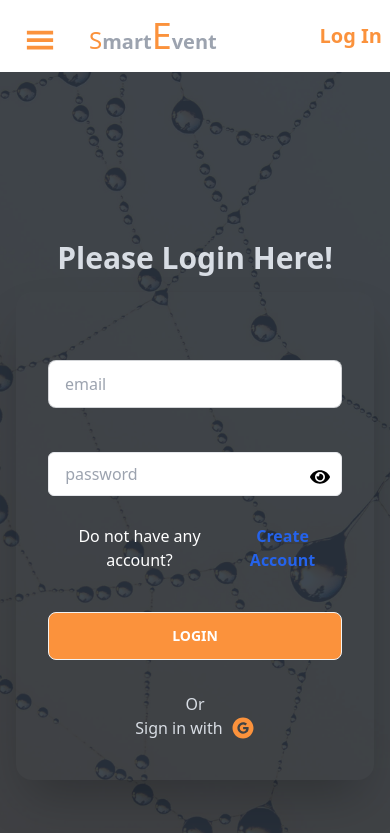
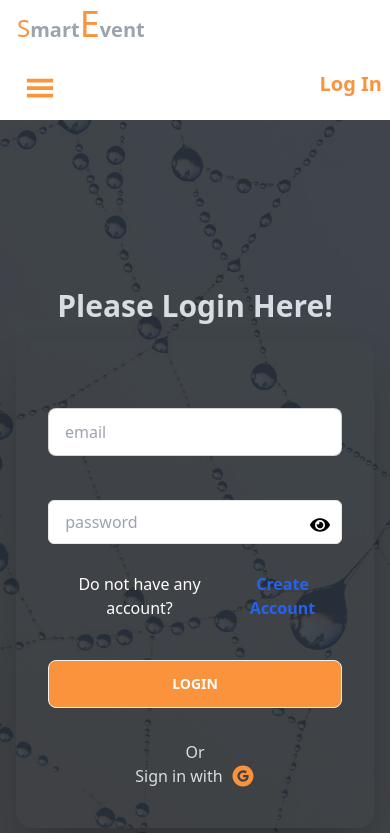
Before and after one commit to rakibaakter/smart-event-management, a React (Vite) app: page /login in a window 390 px wide. Shown: the top 833 px of the page. Built offline with nearby package versions, Linux system fonts and the light colour scheme; no server answers.

Commit message:
created 404 error page

```diff
--- a/src/Components/Header/Navbar.jsx
+++ b/src/Components/Header/Navbar.jsx
@@ -29,6 +29,10 @@ const Navbar = () => {
     </>
   );
   return (
+    <div>
+      <a className="btn btn-ghost normal-case text-xl mx-auto md:hidden">
+        <Logo />
+      </a>
       <div className="navbar px-2 md:px-10 lg:px-24">
         <div className="navbar-start ">
           <div className="dropdown">
@@ -45,7 +49,7 @@ const Navbar = () => {
               {NavLinks}
             </ul>
           </div>
-        <a className="btn btn-ghost normal-case text-xl">
+          <a className="btn btn-ghost normal-case text-xl hidden md:block">
             <Logo />
           </a>
         </div>
@@ -66,7 +70,9 @@ const Navbar = () => {
                 <span>{user.displayName}</span>
               </span>
               <Link onClick={logOut}>
-              <a className="text-orange-400 font-semibold text-xl">Sign Out</a>
+                <a className="text-orange-400 font-semibold text-xl">
+                  Sign Out
+                </a>
               </Link>
             </div>
           ) : (
@@ -76,6 +82,7 @@ const Navbar = () => {
           )}
         </div>
       </div>
+    </div>
   );
 };
 
--- /dev/null
+++ b/src/Pages/ErrorPage.jsx
@@ -0,0 +1,25 @@
+import { Link, useRouteError } from "react-router-dom";
+import errorImg from "../assets/error.jpg";
+
+const ErrorPage = () => {
+  const error = useRouteError();
+  return (
+    <div className="font-semibold text-2xl text-center" id="error-page">
+      <div className="max-h-[50vh] flex justify-center mt-6">
+        <img className="w-1/3" src={errorImg} alt="" />
+      </div>
+      <p>Sorry, an unexpected error has occurred.</p>
+      <p>
+        <i>{error.statusText || error.message}</i>
+      </p>
+      <Link
+        to="/"
+        className="my-4 btn bg-orange-400 text-white hover:text-gray-600"
+      >
+        Go Home
+      </Link>
+    </div>
+  );
+};
+
+export default ErrorPage;
--- a/src/Providers/router.jsx
+++ b/src/Providers/router.jsx
@@ -5,11 +5,13 @@ import Login from "../Pages/Login";
 import Register from "../Pages/Register";
 import ServiceDetail from "../Pages/ServiceDetail";
 import PrivateRoute from "./PrivateRoute";
+import ErrorPage from "../Pages/ErrorPage";
 
 const router = createBrowserRouter([
   {
     path: "/",
     element: <Root />,
+    errorElement: <ErrorPage />,
     children: [
       {
         path: "/",
```
Also changed, not shown: src/assets/error.jpg (added). Lines whose indentation alone changed are shown as unchanged.
